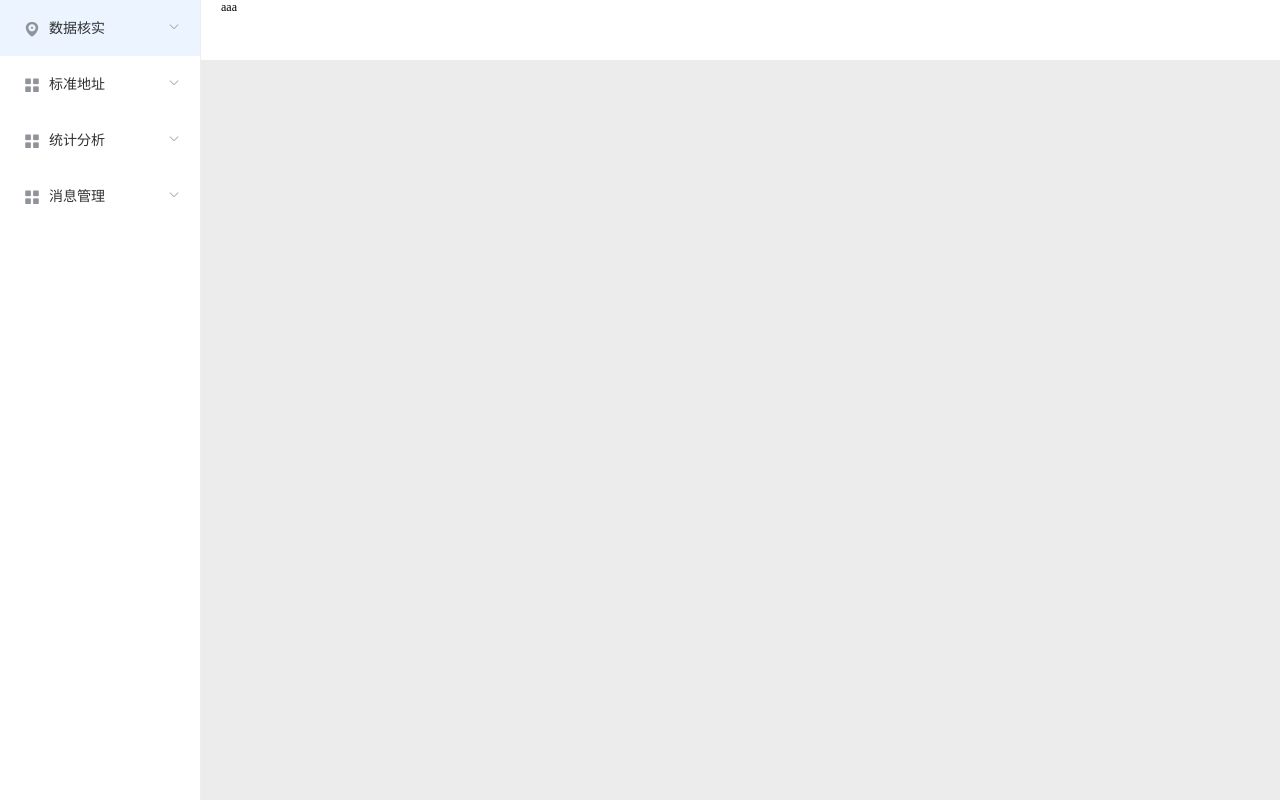
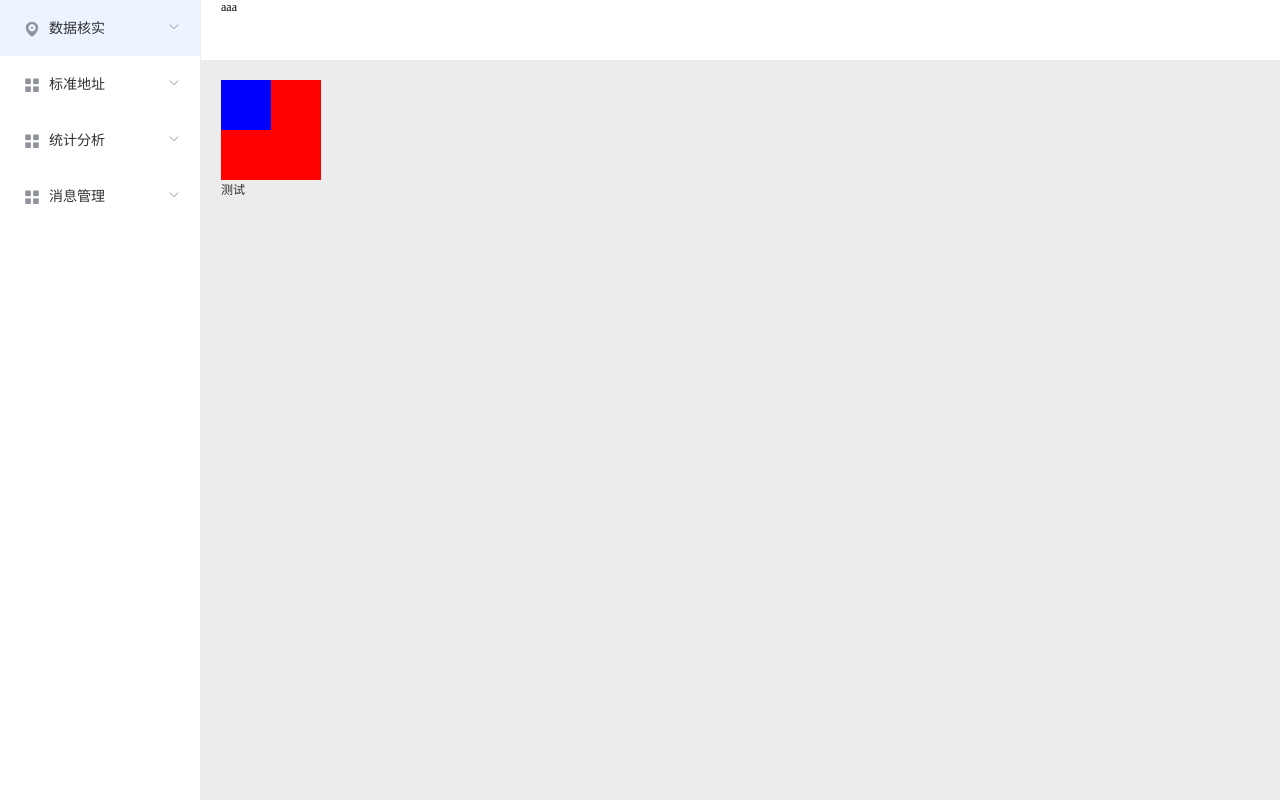
Before and after one commit to ysl-web/element_back, a Vue app: page / in a window 1280 px wide. Built offline with nearby package versions, Linux system fonts and the light colour scheme.

Commit message:
打包配置

```diff
--- a/src/App.vue
+++ b/src/App.vue
@@ -59,14 +59,19 @@
     </div>
     <router-view/>-->
     <Header></Header>
+    <div class="content">
+      <Home></Home>
+    </div>
   </div>
 </template>
 
 <script>
 import Header from '@/components/common/Header.vue'
+import Home from '@/views/Home.vue'
 export default {
   components: {
-    Header
+    Header,
+    Home
   },
   data() {
     return {
@@ -98,39 +103,17 @@ export default {
     background: #fff;
     border-right: 1px solid #eee;
     box-sizing: border-box;
+    z-index: 999;
 
     .el-menu {
       border: none;
     }
   }
 
-  .header{
-    position: fixed;
-    top: 0;
-    left: 201px;
-    width: calc(100% - 201px);
-    background: #fff;
+  .content{
+    position: relative;
+    padding: 80px 20px 0 221px;
+    z-index: 1;
   }
 }
-
-/* #app {
-  font-family: "Avenir", Helvetica, Arial, sans-serif;
-  -webkit-font-smoothing: antialiased;
-  -moz-osx-font-smoothing: grayscale;
-  text-align: center;
-  color: #2c3e50;
-}
-
-#nav {
-  padding: 30px;
-
-  a {
-    font-weight: bold;
-    color: #2c3e50;
-
-    &.router-link-exact-active {
-      color: #42b983;
-    }
-  }
-} */
 </style>
--- a/src/components/common/Header.vue
+++ b/src/components/common/Header.vue
@@ -11,3 +11,14 @@ export default {
     name: 'Header'
 }
 </script>
+
+<style lang="scss">
+  .header{
+    position: fixed;
+    top: 0;
+    left: 201px;
+    width: calc(100% - 201px);
+    background: #fff;
+    z-index: 999;
+  }
+</style>
--- a/src/views/Home.vue
+++ b/src/views/Home.vue
@@ -1,6 +1,9 @@
 <template>
   <div class="home">
-
+    <div class="a" @click="a">
+      <div class="b" @click.stop="b"></div>
+    </div>
+    <a href="https://www.baidu.com" @click.prevent="c" target="_blank">测试</a>
   </div>
 </template>
 
@@ -8,12 +11,36 @@
 // @ is an alias to /src
 //import HelloWorld from '@/components/HelloWorld.vue'
 export default {
-  name: 'home',
-  components: {  },
+  name: "Home",
+  components: {},
   data() {
-    return {
-
+    return {};
+  },
+  methods: {
+    a() {
+      alert("a");
+    },
+    b() {
+      alert("b");
+    },
+    c() {
+      alert("c");
     }
   }
+};
+</script>
+
+<style lang="scss">
+.a {
+  position: relative;
+  width: 100px;
+  height: 100px;
+  background: red;
+  .b {
+    position: relative;
+    width: 50px;
+    height: 50px;
+    background: blue;
+  }
 }
-</script>
+</style>
--- /dev/null
+++ b/vue.config.js
@@ -0,0 +1,3 @@
+module.exports = {
+    pullicPath: './'
+}
```
